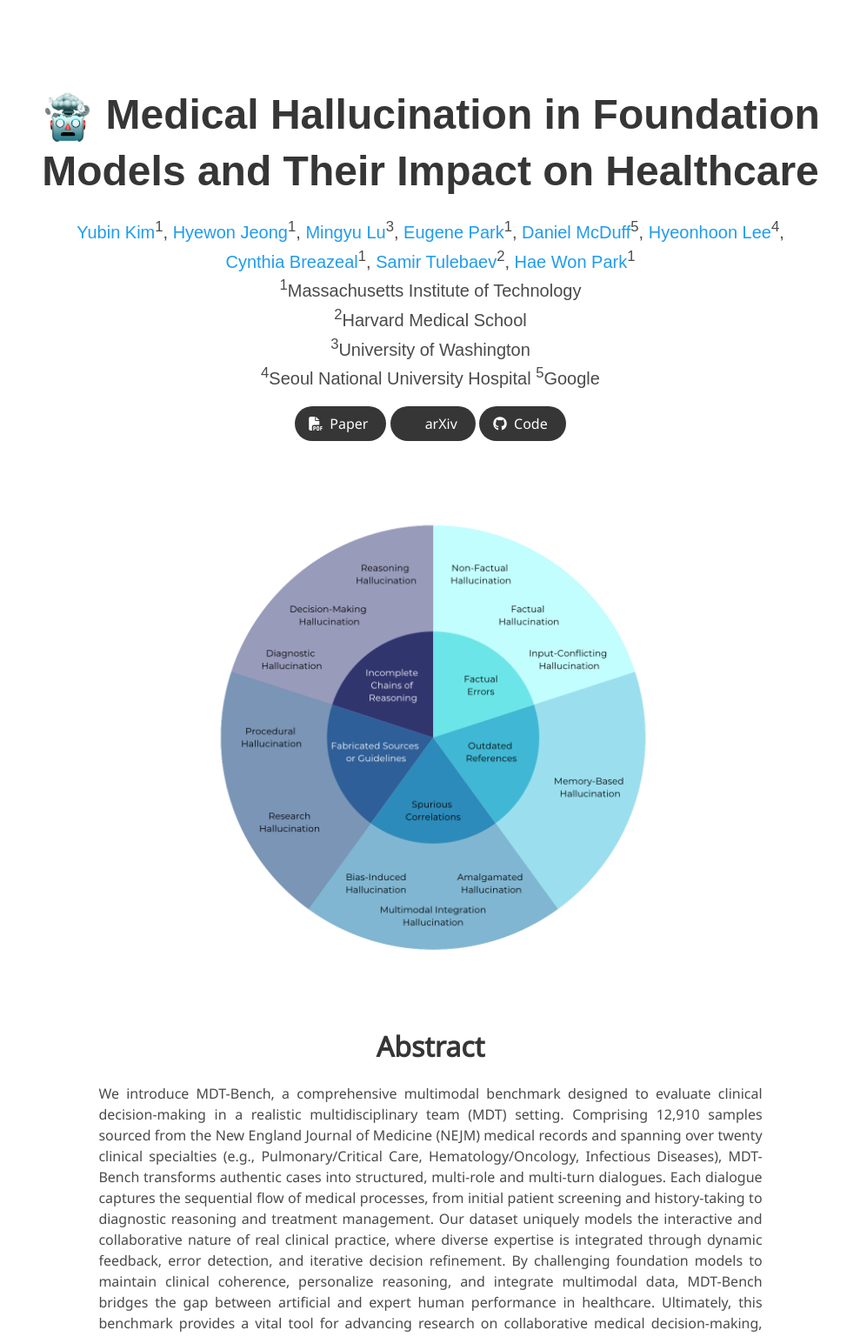
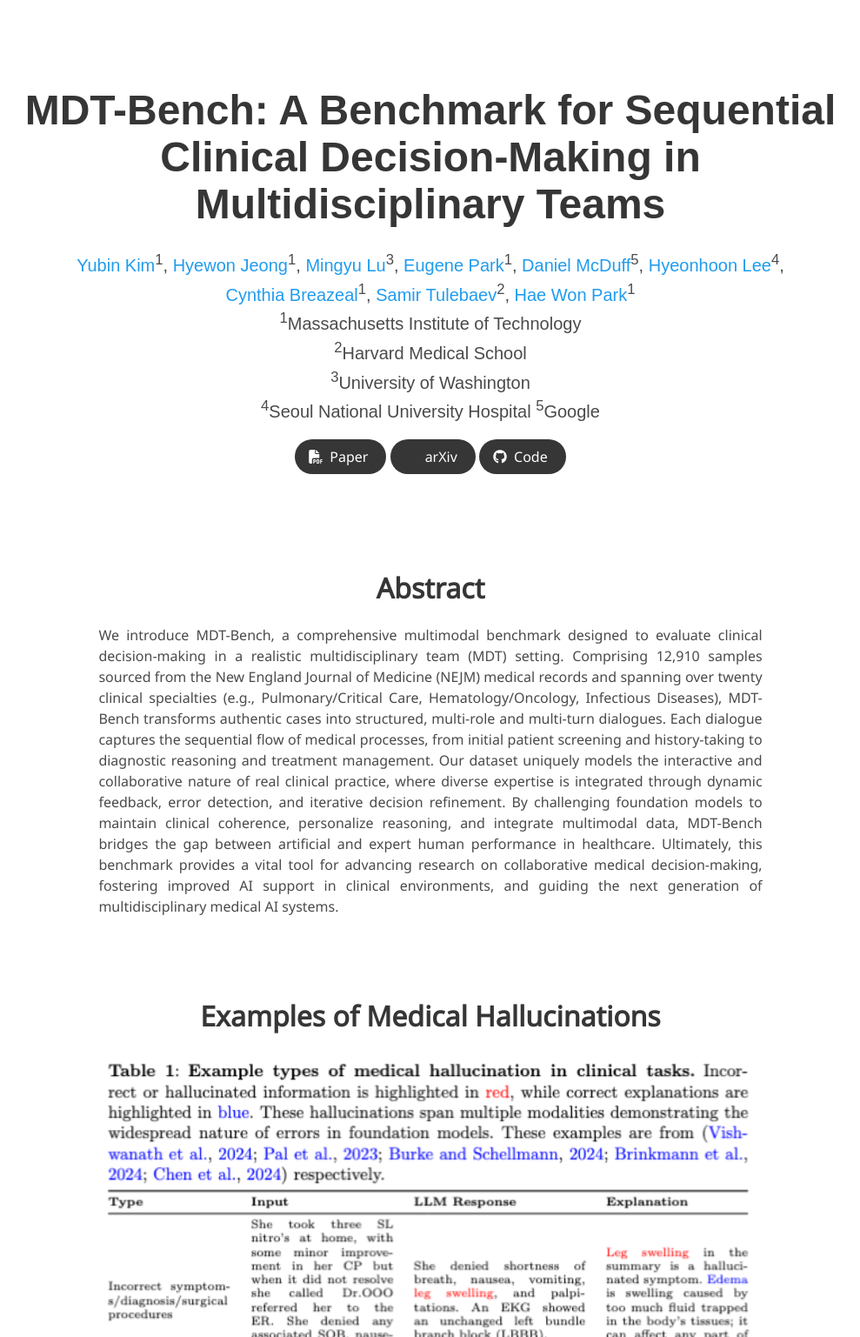
Before and after one commit to mitmedialab/MDT-Bench, a plain HTML site: page index.html in a window 1280 px wide. Shown: the top 1537 px of the page at 87% size, without its empty margins (145-1134 px from the left). Drawn offline with nearby package versions, Linux system fonts and the light colour scheme; some icons are missing; a web font is replaced by a local one.

Commit message:
Update index.html

```diff
--- a/index.html
+++ b/index.html
@@ -57,7 +57,7 @@
     <div class="container is-max-desktop">
       <div class="columns is-centered">
         <div class="column has-text-centered">
-          <h1 class="title is-1 publication-title"><img src="static/images/mh_logo.png" alt="Your Logo" style="vertical-align: middle; margin-right: 10px; height: 70px;">Medical Hallucination in Foundation Models and Their Impact on Healthcare</h1>
+          <h1 class="title is-1 publication-title">MDT-Bench: A Benchmark for Sequential Clinical Decision-Making in Multidisciplinary Teams</h1>
           <div class="is-size-5 publication-authors">
             <span class="author-block">
               <a href="https://ybkim95.github.io/">Yubin Kim</a><sup>1</sup>,
@@ -131,20 +131,6 @@
           </div>
         </div>
       </div>
-    </div>
-  </div>
-</section>
-
-<section class="hero teaser">
-  <div class="container is-max-desktop">
-    <div class="hero-body">
-      <!--video id="teaser" autoplay muted loop playsinline height="100%">
-        <source src="./static/videos/mainfigure.png" type="picture">
-      </video-->
-      <img src="./static/images/taxonomy.png" width="60%" alt="Main Figure AgentClinic">
-      <!-- <h2 class="subtitle has-text-centered">
-        <span class="dnerf">Health-LLM</span> is a framework for evaluating LLM performance on a diverse set of health prediction tasks, training and prompting the models with multi-modal health data.
-      </h2> -->
     </div>
   </div>
 </section>
```
